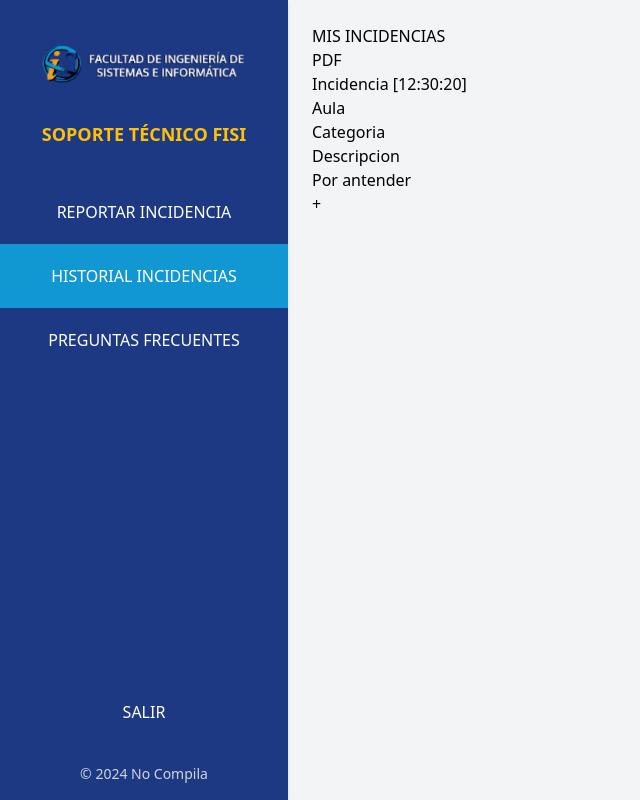
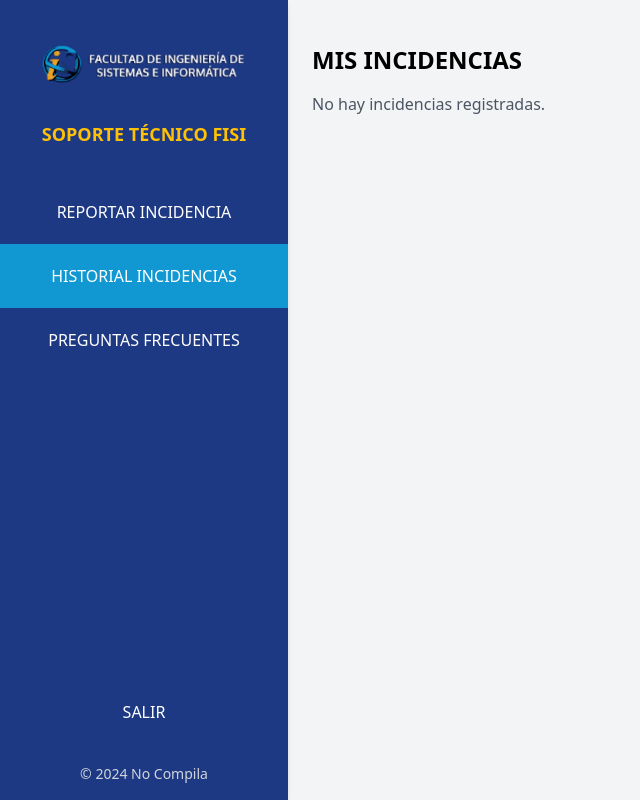
Before and after one commit to AlvaroCRAK/Sistema_de_Incidencias_y_Soporte, a Django app: page /usuario/historial/ in a window 1280 px wide. Shown: the whole page, without its empty margins (0-640 px from the left). Run offline with Django 5.2, Linux system fonts and the light colour scheme; some libraries are stand-ins or nearby versions.

Commit message:
Historial de usuario

```diff
--- a/soporte/models.py
+++ b/soporte/models.py
@@ -1,4 +1,4 @@
-from django.contrib.auth.models import AbstractUser, Group, Permission
+from django.contrib.auth.models import AbstractUser
 from django.db import models
 
 class Usuario(AbstractUser):
@@ -36,6 +36,7 @@
 class Incidencia ( models.Model ):
     emisor = models.CharField ( max_length = 100, null = False )
 
+    estado_incidencia = models.CharField( max_length = 25, default = "Por atender")
     tipo_incidencia = models.ForeignKey ( TipoDeIncidencia, on_delete = models.CASCADE )
     dispositivo_afectado = models.ForeignKey ( DispositivoAfectado, on_delete = models.CASCADE )
     descripcion_estado = models.ForeignKey ( DescripcionDelEstado, on_delete = models.CASCADE )
--- a/usuario/templates/usuario_historial.html
+++ b/usuario/templates/usuario_historial.html
@@ -3,18 +3,30 @@
 {% block title %}Historial incidencias{% endblock title %}
 
 {% block content %}
+    <div class="container mx-auto mt-5">
+        <h2 class="text-2xl font-bold mb-4">MIS INCIDENCIAS</h2>
 
-    <h2>MIS INCIDENCIAS</h2>
-
-    <div>
-        <button>PDF</button>
-        <p>Incidencia [12:30:20]</p>
-        <p>Aula</p>
-        <p>Categoria</p>
-        <p>Descripcion</p>
-
-        <p>Por antender</p>
-        <button>&plus;</button>
+        <div class="flex flex-col space-y-4">
+            {% for incidencia in incidencias %}
+            <div class="bg-white shadow-md rounded-lg p-4 w-full flex">
+                <div class="flex-1">
+                    <h3 class="text-lg font-semibold mb-2 text-gray-800">Incidencia [{{ incidencia.fecha }}]</h3>
+                    <p class="text-gray-600"><strong>Usuario Emisor:</strong> {{ incidencia.emisor }}</p>
+                    <p class="text-gray-600"><strong>Tipo de Incidencia:</strong> {{ incidencia.tipo_incidencia }}</p>
+                    <p class="text-gray-600"><strong>Dispositivo Afectado:</strong> {{ incidencia.dispositivo_afectado }}</p>
+                    <p class="text-gray-600"><strong>Salón:</strong> {{ incidencia.salon }}</p>
+                    <p class="text-gray-600"><strong>Descripción:</strong> {{ incidencia.descripcion_estado }}</p>
+                </div>
+                <div class="flex flex-col items-center justify-between ml-4">
+                    <span class="bg-red-500 text-white rounded-full px-4 py-2 mb-2 text-lg">
+                        {{ incidencia.estado_incidencia }}
+                    </span>
+                    <a href="#" class="font-bold text-red-500 hover:text-red-600 transition duration-300">+</a>
+                </div>
+            </div>
+            {% empty %}
+            <p class="text-gray-600">No hay incidencias registradas.</p>
+            {% endfor %}
+        </div>
     </div>
-
 {% endblock content %}
--- a/usuario/views.py
+++ b/usuario/views.py
@@ -6,6 +6,7 @@
 from django.http import JsonResponse
 from django.contrib import messages
 
+from soporte.models import DescripcionDelEstado, DispositivoAfectado, Salon, TipoDeIncidencia
 from soporte.serializers import IncidenciaSerializer
 from .forms import IncidenciaForm
 
@@ -14,9 +15,31 @@
     def get(self, request, *args, **kwargs):
         return render(request, "usuario_login.html")
 
+
 class HistorialView(View):
     def get(self, request, *args, **kwargs):
-        return render(request, "usuario_historial.html")
+        claves = cache.get('claves_incidencias', [])  # Obtener la lista de claves de incidencias
+        incidencias = []
+
+        for clave in claves:
+            incidencia = cache.get(clave)  # Recuperar cada incidencia
+            if incidencia:
+                # Obtener los nombres correspondientes a los IDs
+                salon_nombre = Salon.objects.get(id=incidencia['salon']).salon
+                tipo_incidencia_nombre = TipoDeIncidencia.objects.get(id=incidencia['tipo_incidencia']).tipo
+                dispositivo_afectado_nombre = DispositivoAfectado.objects.get(id=incidencia['dispositivo_afectado']).dispositivo
+                descripcion_estado_nombre = DescripcionDelEstado.objects.get(id=incidencia['descripcion_estado']).descripcion
+
+                # Agregar los nombres al diccionario
+                incidencia['salon'] = salon_nombre
+                incidencia['tipo_incidencia'] = tipo_incidencia_nombre
+                incidencia['dispositivo_afectado'] = dispositivo_afectado_nombre
+                incidencia['descripcion_estado'] = descripcion_estado_nombre
+
+                incidencias.append(incidencia)
+
+        return render(request, "usuario_historial.html", {"incidencias": incidencias})
+
 
 class PreguntasView(View):
     def get(self, request, *args, **kwargs):
@@ -30,15 +53,17 @@
 
     def post(self, request, *args, **kwargs):
         form = IncidenciaForm(request.POST)
+
         if form.is_valid():
             # Obtén datos del formulario
             incidencia_data = {
                 "emisor": form.cleaned_data['emisor'],
-                "comentarios": form.cleaned_data['comentarios'],
+                "salon": request.POST.get('salon'),  # Debe estar en el formulario
                 "tipo_incidencia": request.POST.get('tipo_incidencia'),  # Debe estar en el formulario
                 "dispositivo_afectado": request.POST.get('dispositivo_afectado'),  # Debe estar en el formulario
                 "descripcion_estado": request.POST.get('descripcion_estado'),  # Debe estar en el formulario
-                "salon": request.POST.get('salon'),  # Debe estar en el formulario
+                "comentarios": form.cleaned_data['comentarios'],
+                "estado_incidencia" : "Por atender"
             }
 
             # Enviar la incidencia a la API
@@ -46,11 +71,19 @@
 
             if response.status_code == 201:  # Si la creación fue exitosa
                 messages.success(request, 'Incidencia registrada correctamente!')
+
+                # Guardar la incidencia en la caché
                 cache.set(f'incidencia_{response.json()["id"]}', incidencia_data)
-                return redirect('usuario:historial')  # Redirigir a la página de historial
+
+                # Obtener la lista de claves de incidencias en caché
+                claves = cache.get('claves_incidencias', [])
+                claves.append(f'incidencia_{response.json()["id"]}')  # Agregar la nueva clave
+                cache.set('claves_incidencias', claves)  # Actualizar la lista de claves
+
             else:
-                messages.error(request, f"Error al enviar la incidencia: {response.text}")
-                return render(request, "usuario_reportar.html", {"form": form})
+                messages.error(request, f"Hubo un error al enviar la incidencia: {response.text}")
 
-        messages.error(request, "Datos inválidos.")
+        else:
+            messages.error(request, "Datos inválidos.")
+
         return render(request, "usuario_reportar.html", {"form": form})
```
Also changed, not shown: core/templates/index.html (+23 -11 lines), soporte/migrations/0002_incidencia_estado_incidencia.py (added).
